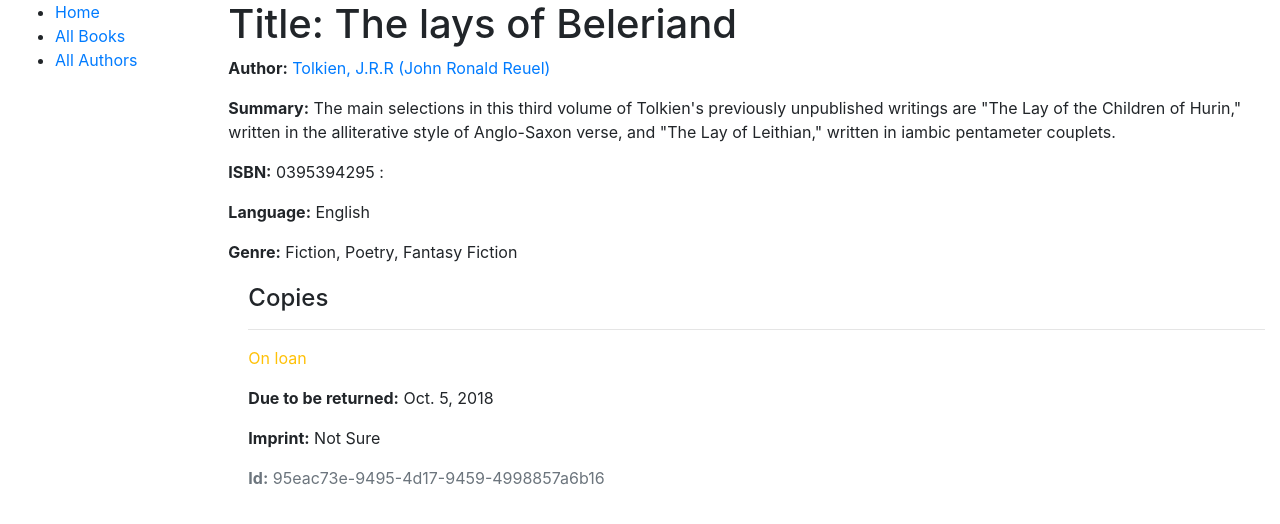
After one commit to JBob47/django-local-library, a Django app: page /catalog/book/1 in a window 1280 px wide. The commit adds this page. Shown: the top 524 px of the page. Run offline with Django 3.2, Linux system fonts and the light colour scheme; data comes from the database, SQL or seed files in the repository; both versions use the stored data as it was after the commit; some libraries are stand-ins or nearby versions.

Commit message:
Part 6 up to pagination

```diff
--- a/local_library_site/catalog/models.py
+++ b/local_library_site/catalog/models.py
@@ -57,7 +57,7 @@
 		return self.title
 
 
-	def __get_absolute_url(self):
+	def get_absolute_url(self):
 
 		"""Returns the url to access a detail record for this book."""
 
@@ -150,3 +150,6 @@
 		"""String for representing the model Object"""
 
 		return f'{self.last_name}, {self.first_name}'
+
+	class Meta:
+		ordering = ['last_name']
--- a/local_library_site/catalog/templates/base_generic.html
+++ b/local_library_site/catalog/templates/base_generic.html
@@ -16,7 +16,7 @@
 			{% block sidebar %}
 				<ul class="sidebar-nav">
 					<li><a href="{% url 'index'  %}">Home</a></li>
-					<li><a href="">All Books</a></li>
+					<li><a href="{% url  'books' %}">All Books</a></li>
 					<li><a href="">All Authors</a></li>
 				</ul>
 			{% endblock  %}
--- /dev/null
+++ b/local_library_site/catalog/templates/catalog/book_detail.html
@@ -0,0 +1,25 @@
+{% extends "base_generic.html" %}
+
+{% block content %}
+  <h1>Title: {{ book.title }}</h1>
+
+  <p><strong>Author:</strong> <a href="">{{ book.author }}</a></p> <!-- author detail link not yet defined -->
+  <p><strong>Summary:</strong> {{ book.summary }}</p>
+  <p><strong>ISBN:</strong> {{ book.isbn }}</p>
+  <p><strong>Language:</strong> {{ book.language }}</p>
+  <p><strong>Genre:</strong> {% for genre in book.genre.all %} {{ genre }}{% if not forloop.last %}, {% endif %}{% endfor %}</p>
+
+  <div style="margin-left:20px;margin-top:20px">
+    <h4>Copies</h4>
+
+    {% for copy in book.bookinstance_set.all %}
+      <hr>
+      <p class="{% if copy.status == 'a' %}text-success{% elif copy.status == 'm' %}text-danger{% else %}text-warning{% endif %}">{{ copy.get_status_display }}</p>
+      {% if copy.status != 'a' %}
+        <p><strong>Due to be returned:</strong> {{copy.due_back}}</p>
+      {% endif %}
+      <p><strong>Imprint:</strong> {{copy.imprint}}</p>
+      <p class="text-muted"><strong>Id:</strong> {{copy.id}}</p>
+    {% endfor %}
+  </div>
+{% endblock %}
--- a/local_library_site/catalog/urls.py
+++ b/local_library_site/catalog/urls.py
@@ -3,5 +3,6 @@
 
 urlpatterns = [
 	path('', views.index, name='index'),
-
+	path('books/', views.BookListView.as_view(), name='books'),
+	path('book/<int:pk>', views.BookDetailView.as_view(), name='book-detail'),
 ]
--- a/local_library_site/catalog/views.py
+++ b/local_library_site/catalog/views.py
@@ -33,3 +33,17 @@
 
 	# Render the HTML template index.html with the data in the context variable
 	return render(request, 'index.html', context=context)
+
+
+
+from django.views import generic
+
+class BookListView(generic.ListView):
+	model = Book
+	# context_object_name = 'my_book_list' #your name for ListView
+	# queryset = Book.objects.filter(title__icontains='war')[:5] #Get 5 books containing the title war
+	# template_name = 'books/my_arbitrary_template_name_list.html' #Specify your own template name/location
+
+
+class BookDetailView(generic.DetailView):
+    model = Book
--- /dev/null
+++ b/local_library_site/requirements.txt
@@ -0,0 +1,3 @@
+Django==2.1.2
+pytz==2018.5
+wheel==0.24.0
```
Also changed, not shown: local_library_site/catalog/templates/catalog/book_list.html (added, +16 -0 lines), local_library_site/catalog/migrations/0004_auto_20181024_1002.py (added), local_library_site/db.sqlite3, 2 other files.
